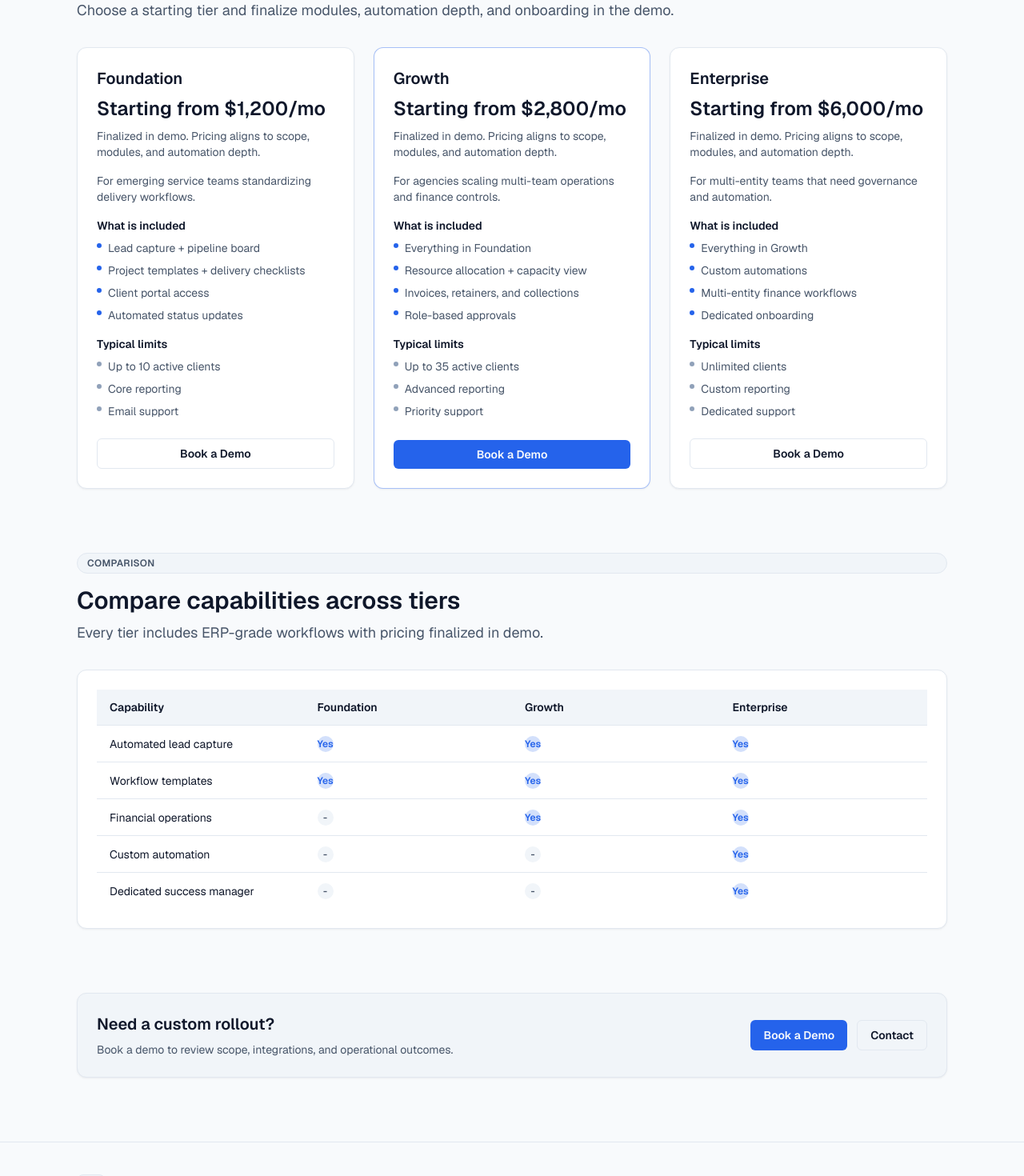
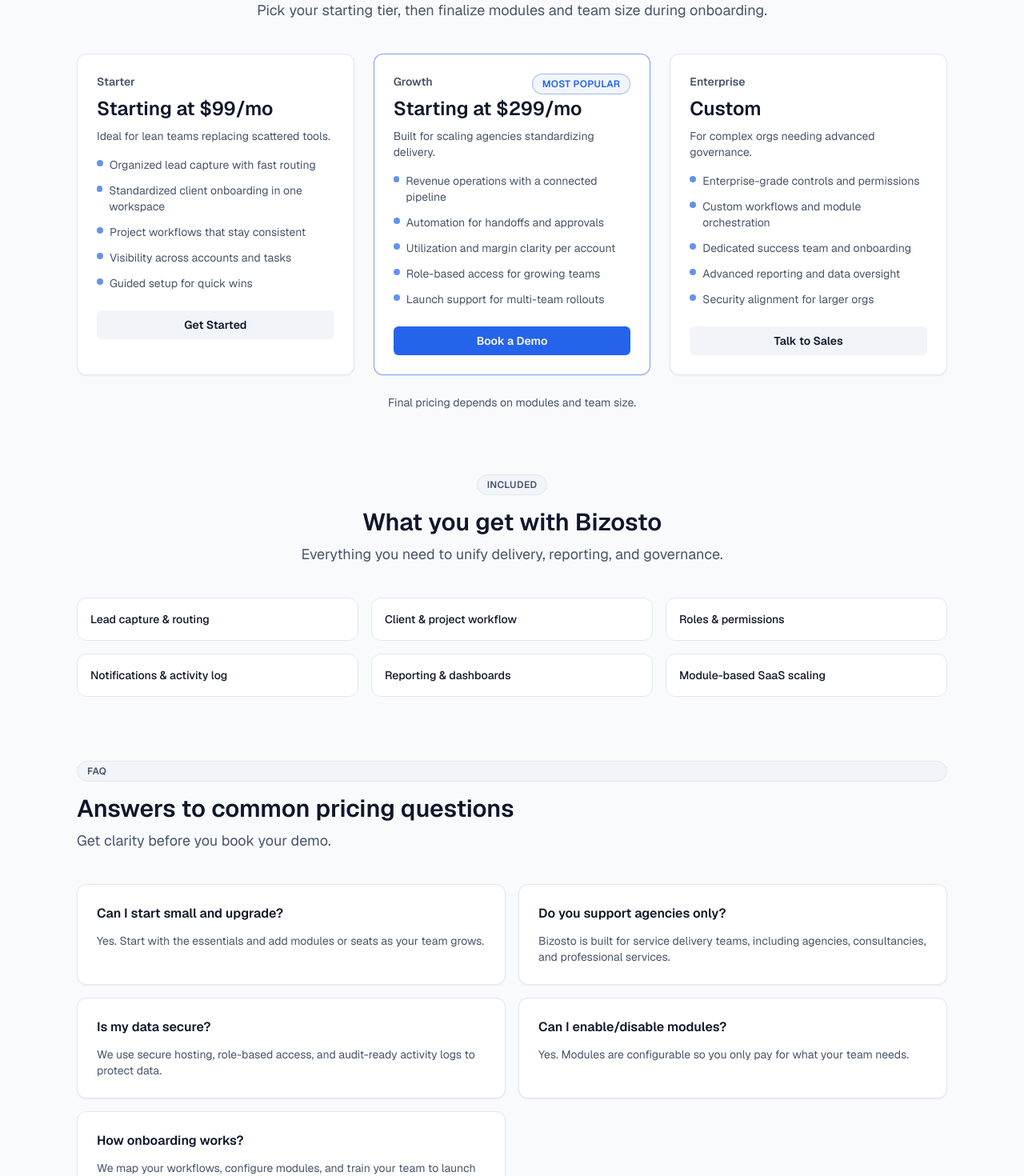
Before and after one commit to lacreativodesign/bizosto-website, a Next.js app: page /pricing in a window 1280 px wide. Shown: the part 200-1670 px from the top of the page at 80% size. Built offline with nearby package versions, Linux system fonts and the light colour scheme; no server answers.

Commit message:
Finalize pricing page tiers and FAQs

```diff
--- a/app/pricing/page.tsx
+++ b/app/pricing/page.tsx
@@ -1,13 +1,93 @@
+import Badge from "@/components/Badge";
+import Button from "@/components/Button";
+import Card from "@/components/Card";
 import Container from "@/components/Container";
 import SectionHeading from "@/components/SectionHeading";
-import PricingCards from "@/components/PricingCards";
-import ComparisonTable from "@/components/ComparisonTable";
-import CTASection from "@/components/CTASection";
 
 export const metadata = {
   title: "Pricing",
   description: "Hybrid pricing tiers for Bizosto ERP with scope finalized in your demo.",
 };
+
+const tiers = [
+  {
+    name: "Starter",
+    price: "Starting at $99/mo",
+    who: "Ideal for lean teams replacing scattered tools.",
+    cta: { label: "Get Started", href: "/contact" },
+    benefits: [
+      "Organized lead capture with fast routing",
+      "Standardized client onboarding in one workspace",
+      "Project workflows that stay consistent",
+      "Visibility across accounts and tasks",
+      "Guided setup for quick wins",
+    ],
+  },
+  {
+    name: "Growth",
+    price: "Starting at $299/mo",
+    who: "Built for scaling agencies standardizing delivery.",
+    cta: { label: "Book a Demo", href: "/book-demo" },
+    highlight: true,
+    benefits: [
+      "Revenue operations with a connected pipeline",
+      "Automation for handoffs and approvals",
+      "Utilization and margin clarity per account",
+      "Role-based access for growing teams",
+      "Launch support for multi-team rollouts",
+    ],
+  },
+  {
+    name: "Enterprise",
+    price: "Custom",
+    who: "For complex orgs needing advanced governance.",
+    cta: { label: "Talk to Sales", href: "/book-demo" },
+    benefits: [
+      "Enterprise-grade controls and permissions",
+      "Custom workflows and module orchestration",
+      "Dedicated success team and onboarding",
+      "Advanced reporting and data oversight",
+      "Security alignment for larger orgs",
+    ],
+  },
+];
+
+const highlights = [
+  "Lead capture & routing",
+  "Client & project workflow",
+  "Roles & permissions",
+  "Notifications & activity log",
+  "Reporting & dashboards",
+  "Module-based SaaS scaling",
+];
+
+const faqs = [
+  {
+    question: "Can I start small and upgrade?",
+    answer:
+      "Yes. Start with the essentials and add modules or seats as your team grows.",
+  },
+  {
+    question: "Do you support agencies only?",
+    answer:
+      "Bizosto is built for service delivery teams, including agencies, consultancies, and professional services.",
+  },
+  {
+    question: "Is my data secure?",
+    answer:
+      "We use secure hosting, role-based access, and audit-ready activity logs to protect data.",
+  },
+  {
+    question: "Can I enable/disable modules?",
+    answer:
+      "Yes. Modules are configurable so you only pay for what your team needs.",
+  },
+  {
+    question: "How onboarding works?",
+    answer:
+      "We map your workflows, configure modules, and train your team to launch confidently.",
+  },
+];
 
 export default function PricingPage() {
   return (
@@ -15,30 +95,88 @@
       <Container>
         <SectionHeading
           eyebrow="Pricing"
-          title="Hybrid pricing aligned to your operational maturity"
-          subtitle="Choose a starting tier and finalize modules, automation depth, and onboarding in the demo."
+          title="Conversion-ready pricing built for service delivery teams"
+          subtitle="Pick your starting tier, then finalize modules and team size during onboarding."
+          align="center"
         />
-        <div className="mt-8">
-          <PricingCards />
+        <div className="mt-10 grid gap-6 lg:grid-cols-3">
+          {tiers.map((tier) => (
+            <Card
+              key={tier.name}
+              className={
+                tier.highlight
+                  ? "relative border-primary/60 bg-surface shadow-lg shadow-primary/10"
+                  : "bg-card"
+              }
+            >
+              {tier.highlight ? (
+                <Badge className="absolute right-6 top-6 border-primary/40 bg-primary/10 text-primary">
+                  Most Popular
+                </Badge>
+              ) : null}
+              <div className="space-y-4">
+                <div>
+                  <p className="text-sm font-semibold text-muted-foreground">{tier.name}</p>
+                  <h3 className="mt-2 text-2xl font-semibold text-foreground">{tier.price}</h3>
+                  <p className="mt-2 text-sm text-muted-foreground">{tier.who}</p>
+                </div>
+                <ul className="space-y-3 text-sm text-muted-foreground">
+                  {tier.benefits.map((benefit) => (
+                    <li key={benefit} className="flex gap-2">
+                      <span className="mt-1 h-2 w-2 rounded-full bg-primary/70" aria-hidden="true" />
+                      <span>{benefit}</span>
+                    </li>
+                  ))}
+                </ul>
+                <Button
+                  href={tier.cta.href}
+                  className="mt-2 w-full"
+                  variant={tier.highlight ? "primary" : "secondary"}
+                >
+                  {tier.cta.label}
+                </Button>
+              </div>
+            </Card>
+          ))}
+        </div>
+        <p className="mt-6 text-center text-sm text-muted-foreground">
+          Final pricing depends on modules and team size.
+        </p>
+      </Container>
+
+      <Container>
+        <SectionHeading
+          eyebrow="Included"
+          title="What you get with Bizosto"
+          subtitle="Everything you need to unify delivery, reporting, and governance."
+          align="center"
+        />
+        <div className="mt-10 grid gap-4 sm:grid-cols-2 lg:grid-cols-3">
+          {highlights.map((item) => (
+            <div
+              key={item}
+              className="rounded-xl border border-border bg-surface p-4 text-sm font-medium text-foreground"
+            >
+              {item}
+            </div>
+          ))}
         </div>
       </Container>
 
       <Container>
         <SectionHeading
-          eyebrow="Comparison"
-          title="Compare capabilities across tiers"
-          subtitle="Every tier includes ERP-grade workflows with pricing finalized in demo."
+          eyebrow="FAQ"
+          title="Answers to common pricing questions"
+          subtitle="Get clarity before you book your demo."
         />
-        <div className="mt-8">
-          <ComparisonTable />
+        <div className="mt-10 grid gap-4 md:grid-cols-2">
+          {faqs.map((item) => (
+            <Card key={item.question} className="space-y-3">
+              <h3 className="text-base font-semibold text-foreground">{item.question}</h3>
+              <p className="text-sm text-muted-foreground">{item.answer}</p>
+            </Card>
+          ))}
         </div>
-      </Container>
-
-      <Container>
-        <CTASection
-          title="Need a custom rollout?"
-          description="Book a demo to review scope, integrations, and operational outcomes."
-        />
       </Container>
     </div>
   );
```
